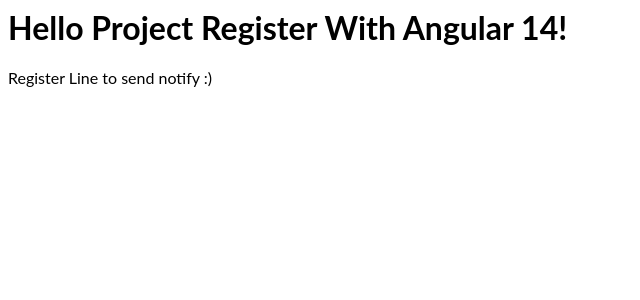
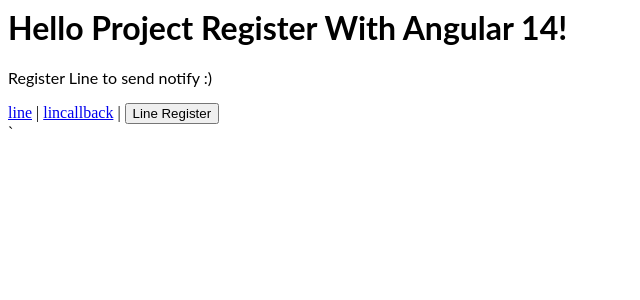
Before and after one commit to panus7/angular-line-register-1-1-notify, an Angular app: page /#/line in a window 1280 px wide. Shown: the top 300 px of the page, without its empty margins (0-640 px from the left). Built offline with nearby package versions, Linux system fonts and the light colour scheme.

Commit message:
3 files modified, 2 added

```diff
--- a/src/app/app-routing.module.ts
+++ b/src/app/app-routing.module.ts
@@ -9,7 +9,6 @@
 ];
 
 @NgModule({
-
   imports: [RouterModule.forRoot(routes, { useHash: true })],
   exports: [RouterModule],
 })
--- a/src/app/app.component.html
+++ b/src/app/app.component.html
@@ -1,4 +1,8 @@
 <hello name="{{ name }}"></hello>
-<p>
-  Register Line to send notify :)
-</p>
+<p>Register Line to send notify :)</p>
+<div class="container">
+  <a routerLinkActive="active" routerLink="/line">line</a> |
+  <a routerLinkActive="active" routerLink="/linecallback">lincallback</a> |
+  <router-outlet></router-outlet>
+</div>
+`
--- /dev/null
+++ b/src/app/line-call-back/line-call-back.component.html
@@ -0,0 +1 @@
+hi call back
--- /dev/null
+++ b/src/app/line-register/line-register.component.html
@@ -0,0 +1,3 @@
+<button type="button" class="btn btn-w-m btn-primary" (click)="LineRegister()">
+  Line Register
+</button>
```
Also changed, not shown: src/app/app.module.ts (+7 -4 lines).
